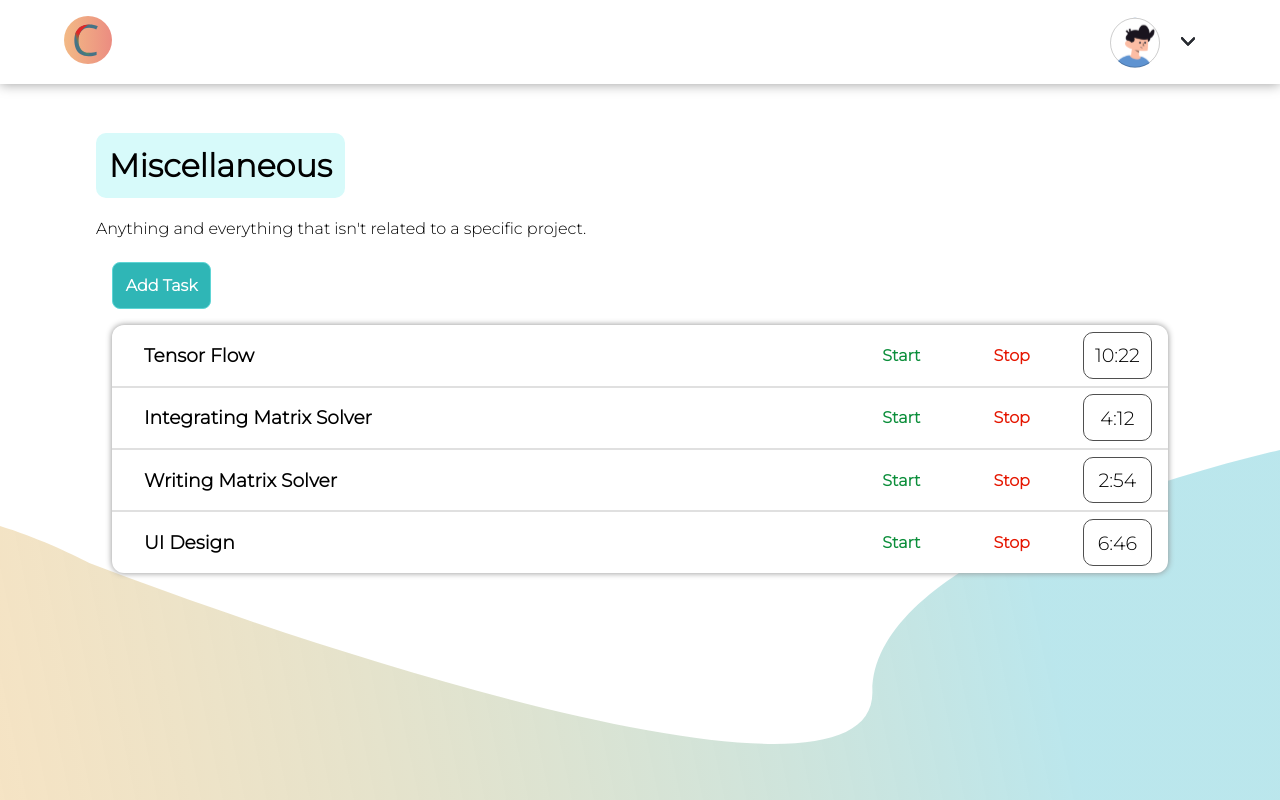
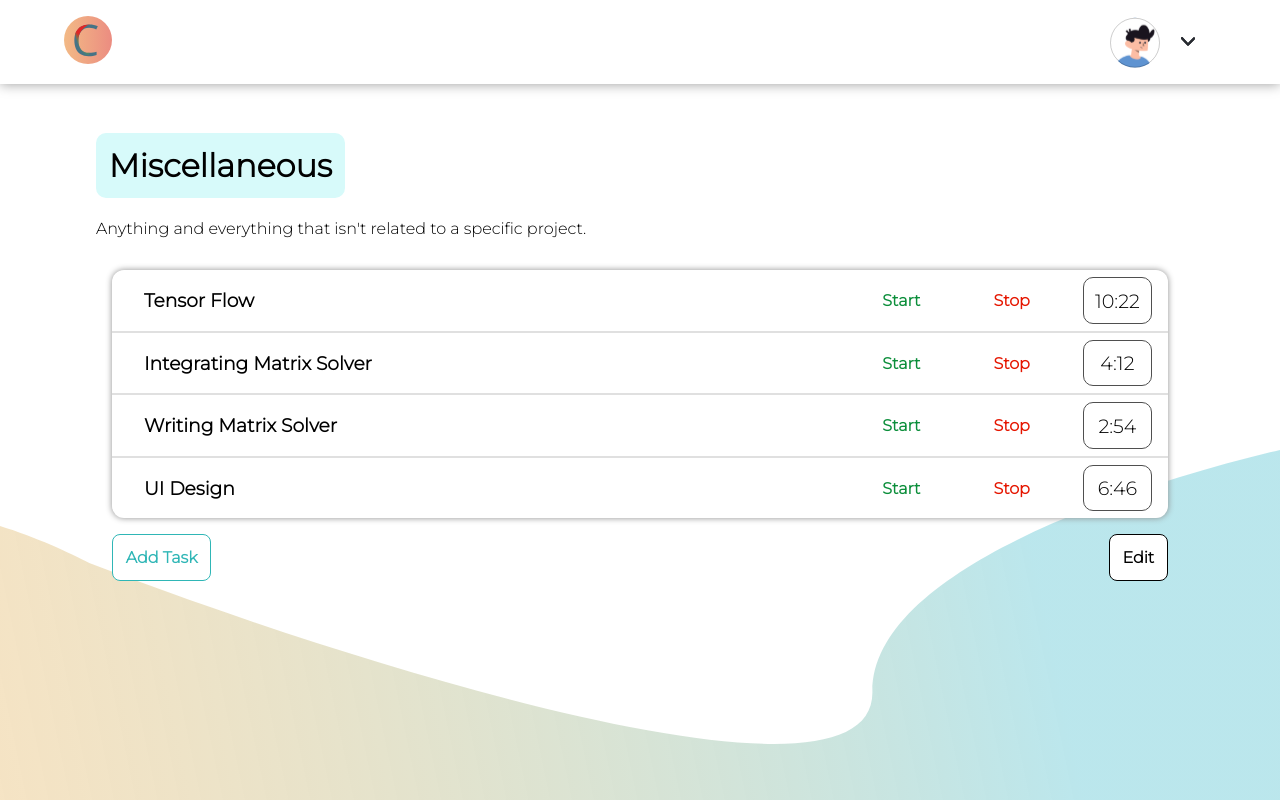
Before and after one commit to jermainejanszen/carta, a Next.js app: page /projects/1 in a window 1280 px wide. Built offline with nearby package versions, Linux system fonts and the light colour scheme.

Commit message:
added button to add and edit tasks

```diff
--- a/components/TaskItem.tsx
+++ b/components/TaskItem.tsx
@@ -10,14 +10,20 @@ const TaskItem = (props: Props) => {
 
   const secondsToHours = (seconds : number) : string => {
       const hours = Math.floor(seconds / 3600);
-      const minutes = Math.floor((seconds % 3600) / 60);
+      let minutes = Math.floor((seconds % 3600) / 60).toString();
+      if (minutes.length < 2) {
+        minutes = '0' + minutes;
+      }
       return `${hours}:${minutes}`;
   }
 
   return (
     <div className={styles.container}>
-      <h3>{props.name}</h3>
-      <div>
+      <div className={styles.taskName}>
+        <h3>{props.name}</h3>
+        <img src="/icons/edit.svg" alt="edit" />
+      </div>
+      <div className={styles.taskTime}>
         <Button palette="success" variant="ghost">Start</Button>
         <Button palette="primary" variant="ghost">Stop</Button>
         <p className={styles.time}>{secondsToHours(props.time)}</p>
--- a/pages/projects/[id].tsx
+++ b/pages/projects/[id].tsx
@@ -1,3 +1,4 @@
+import { useState } from 'react';
 import { useRouter } from 'next/router';
 import ProjectsNavBar from '../../widgets/ProjectsNavBar';
 import TaskItem from '../../components/TaskItem';
@@ -35,6 +36,16 @@ const Project = (props: Props) => {
 
   const router = useRouter();
 
+  const id = router.query.id;
+  const [name, setName] = useState(mockData.name);
+  const [description, setDescription] = useState(mockData.description);
+  const [tasks, setTasks] = useState(mockData.tasks);
+
+  const handleAddTaskClick = (e) => {
+    e.preventDefault();
+    setTasks([...tasks].concat([{name: "New Task", time: 0}]));
+  }
+
   return (
     <div className={styles.container}>
       <header className={styles.header}>
@@ -43,8 +54,8 @@ const Project = (props: Props) => {
 
       <main className={styles.main}>
         <div>
-          <h1 className={styles.title}>{mockData.name}</h1>
-          <p>{mockData.description}</p>
+          <h1 className={styles.title}>{name}</h1>
+          <p>{description}</p>
         </div>
 
         <div>
@@ -52,9 +63,12 @@ const Project = (props: Props) => {
         </div>
 
         <div className={styles.taskContainer}>
-          <Button palette="secondary">Add Task</Button>
           <div className={styles.taskList}>
-            {mockData.tasks.map((value, index) => <TaskItem name={value.name} time={value.time} key={index}/>)}
+            {tasks.map((value, index) => <TaskItem name={value.name} time={value.time} key={index}/>)}
+          </div>
+          <div className={styles.taskActions}>
+            <Button onClick={handleAddTaskClick} palette="secondary" variant="outlined">Add Task</Button>
+            <Button variant="outlined">Edit</Button>
           </div>
         </div>
       </main>
--- a/styles/Project.module.scss
+++ b/styles/Project.module.scss
@@ -29,14 +29,12 @@
     border-radius: 10px;
     background: $aqua600;
   }
-
 }
-
 
 .taskContainer {
 
   > * {
-    margin: 0.5rem 1rem;
+    margin: 1rem 1rem;
   }
 
   .taskList {
@@ -44,4 +42,9 @@
     border-radius: 12px;
     background-color: white;
   }
+
+  .taskActions {
+    display: flex;
+    justify-content: space-between;
+  }
 }
--- a/styles/components/Button.module.scss
+++ b/styles/components/Button.module.scss
@@ -1,4 +1,4 @@
-@import '../colors';
+@use '../colors' as *;
 
 .default {
   padding: 0.8rem;
@@ -67,7 +67,7 @@
 }
 
 .outlined {
-  background: none;
+  background: white;
   border: 1px solid black;
 }
 
--- a/styles/components/TaskItem.module.scss
+++ b/styles/components/TaskItem.module.scss
@@ -8,11 +8,28 @@
   border-bottom: none;
   padding-left: 2rem;
 
-  > h3 {
+  .taskName {
+    display: flex;
+    align-items: center;
     flex-grow: 1;
+
+    img {
+      opacity: 0;
+      margin-left: 1rem;
+      height: 1.5rem;
+      padding: 0.2rem;
+      border-radius: 50%;
+      cursor: pointer;
+      transition: opacity 0.15s ease, background-color 0.15s ease;
+    }
+
+    img:hover {
+      background-color: $beta600;
+      opacity: 100%;
+    }
   }
 
-  > div {
+  .taskTime {
     display: flex;
     justify-content: space-between;
 
@@ -32,6 +49,12 @@
   border-radius: 0 0 12px 12px;
 }
 
+.container:hover {
+  img {
+    opacity: 100%;
+  }
+}
+
 .time {
   display: flex;
   align-items: center;
```
Also changed, not shown: public/icons/edit.svg (added).
